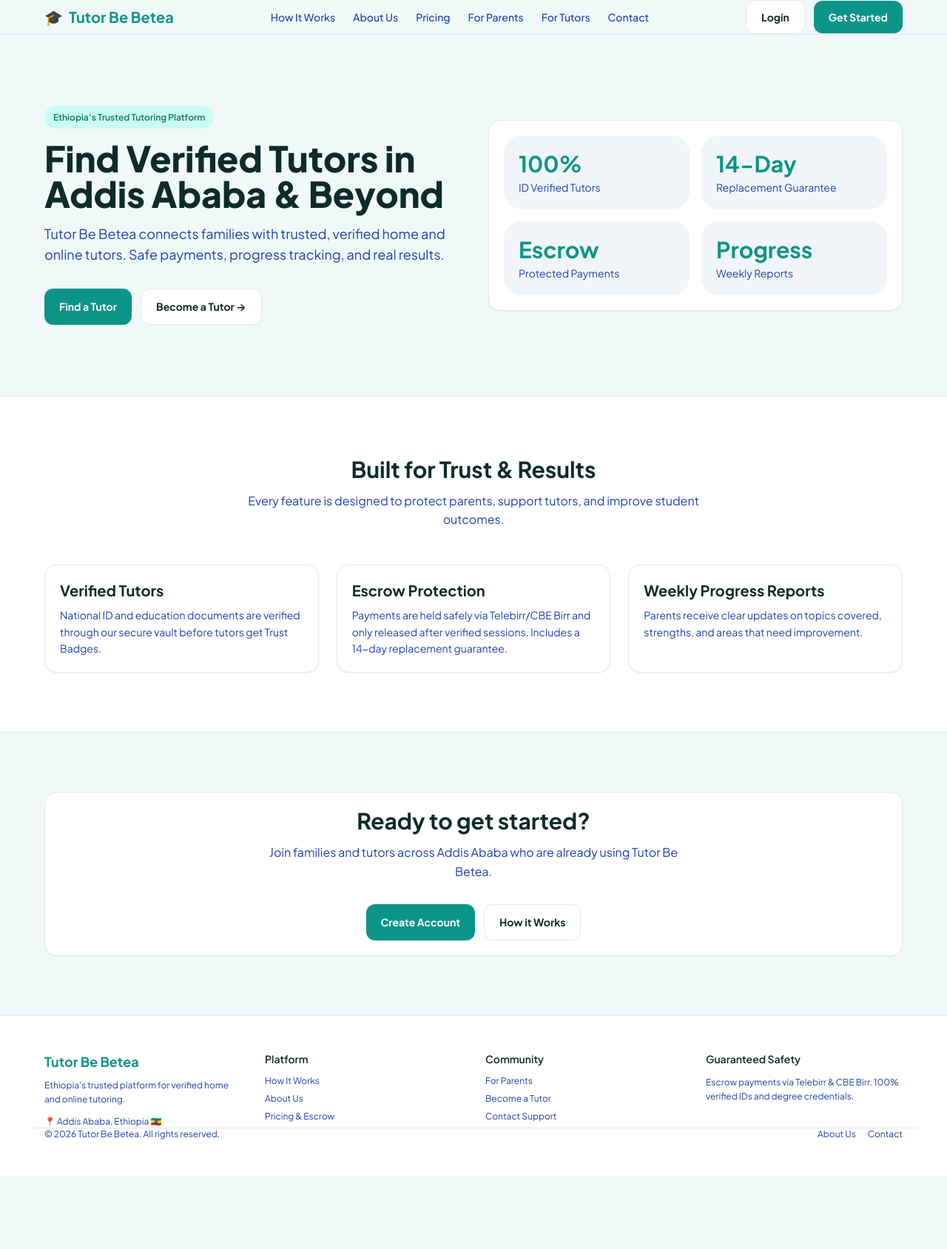
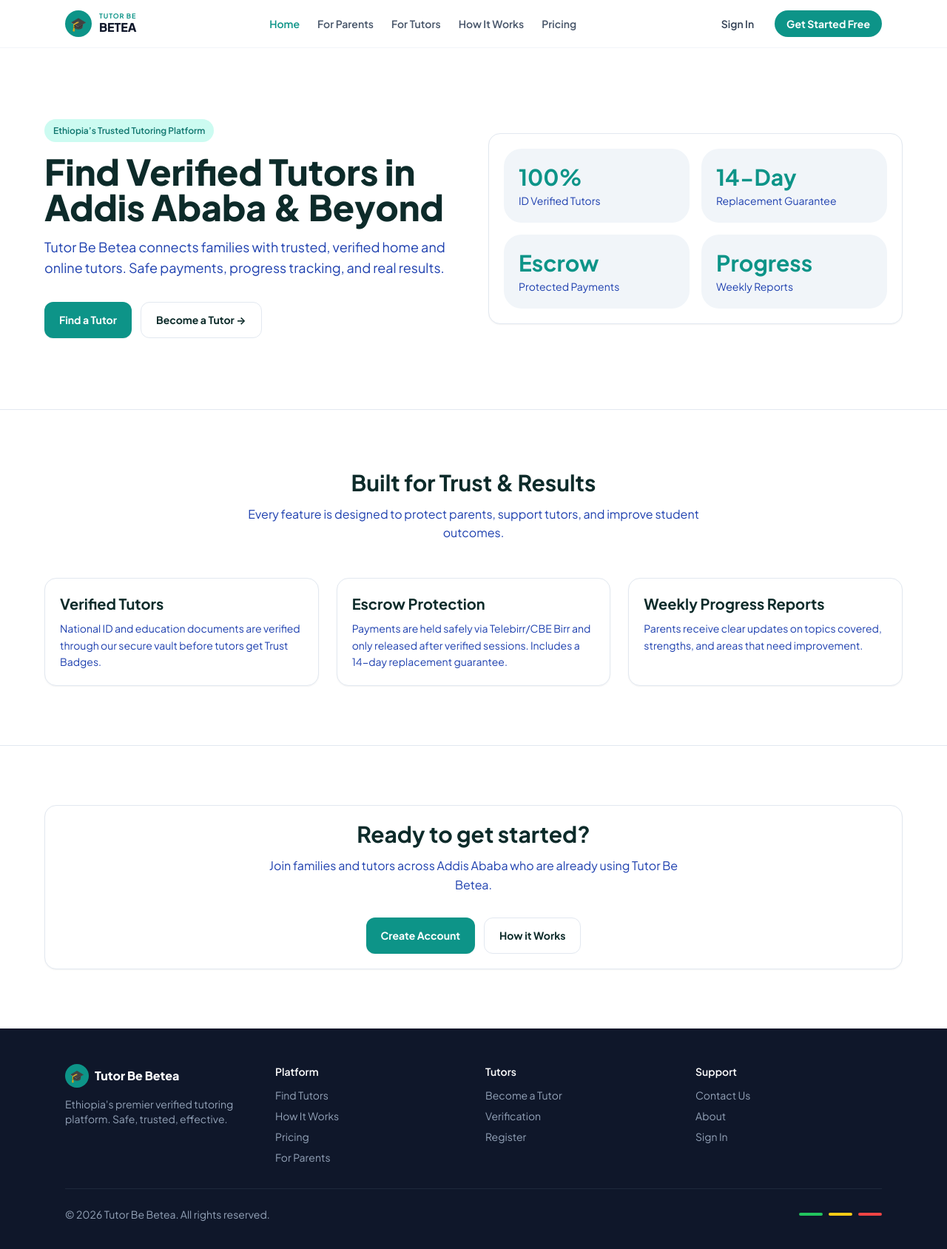
Before and after one commit to Zeordi/tutor-be-betea, a Next.js app in the folder apps/web/: page / in a window 1280 px wide. Shown: the top 1688 px of the page at 74% size. Before the commit the page ends 1589 px from the top, so only its background shows below. Built offline with nearby package versions, Linux system fonts and the light colour scheme.

Commit message:
Update layout.tsx

```diff
--- a/apps/web/app/(marketing)/layout.tsx
+++ b/apps/web/app/(marketing)/layout.tsx
@@ -1,4 +1,5 @@
-import Link from "next/link";
+import Header from "@/components/Header";
+import Footer from "@/components/Footer";
 
 export default function MarketingLayout({
   children,
@@ -6,102 +7,10 @@ export default function MarketingLayout({
   children: React.ReactNode;
 }) {
   return (
-    <div className="min-h-screen flex flex-col justify-between bg-[var(--background)] text-[var(--foreground)]">
-      {/* ==========================================
-          SHARED MARKETING NAVBAR
-      ========================================== */}
-      <header className="border-b border-[var(--border)] bg-[var(--background)]/80 backdrop-blur sticky top-0 z-50">
-        <div className="container flex items-center justify-between py-4">
-          <Link href="/" className="text-xl font-bold text-[var(--primary)] flex items-center gap-2">
-            <span>🎓</span> Tutor Be Betea
-          </Link>
-
-          {/* Nav Links */}
-          <nav className="hidden md:flex items-center gap-6 text-sm font-medium text-[var(--secondary)]">
-            <Link href="/how-it-works" className="hover:text-[var(--primary)] transition">
-              How It Works
-            </Link>
-            <Link href="/about" className="hover:text-[var(--primary)] transition">
-              About Us
-            </Link>
-            <Link href="/pricing" className="hover:text-[var(--primary)] transition">
-              Pricing
-            </Link>
-            <Link href="/for-parents" className="hover:text-[var(--primary)] transition">
-              For Parents
-            </Link>
-            <Link href="/for-tutors" className="hover:text-[var(--primary)] transition">
-              For Tutors
-            </Link>
-            <Link href="/contact" className="hover:text-[var(--primary)] transition">
-              Contact
-            </Link>
-          </nav>
-
-          {/* Auth Actions */}
-          <div className="flex items-center gap-3">
-            <Link href="/login" className="btn btn-secondary text-sm px-4 py-2">
-              Login
-            </Link>
-            <Link href="/register" className="btn btn-primary text-sm px-4 py-2">
-              Get Started
-            </Link>
-          </div>
-        </div>
-      </header>
-
-      {/* ==========================================
-          PAGE CONTENT
-      ========================================== */}
-      <main className="flex-1">{children}</main>
-
-      {/* ==========================================
-          SHARED MARKETING FOOTER
-      ========================================== */}
-      <footer className="border-t border-[var(--border)] py-12 bg-[var(--surface)] text-[var(--secondary)] text-sm">
-        <div className="container grid grid-cols-1 md:grid-cols-4 gap-8 mb-8">
-          <div>
-            <div className="text-lg font-bold text-[var(--primary)] mb-2">Tutor Be Betea</div>
-            <p className="text-xs text-[var(--secondary)] leading-relaxed">
-              Ethiopia&apos;s trusted platform for verified home and online tutoring.
-            </p>
-            <div className="text-xs text-[var(--secondary)] mt-3">📍 Addis Ababa, Ethiopia 🇪🇹</div>
-          </div>
-
-          <div>
-            <div className="font-semibold text-[var(--foreground)] mb-3">Platform</div>
-            <div className="flex flex-col gap-2 text-xs">
-              <Link href="/how-it-works" className="hover:text-[var(--primary)]">How It Works</Link>
-              <Link href="/about" className="hover:text-[var(--primary)]">About Us</Link>
-              <Link href="/pricing" className="hover:text-[var(--primary)]">Pricing & Escrow</Link>
-            </div>
-          </div>
-
-          <div>
-            <div className="font-semibold text-[var(--foreground)] mb-3">Community</div>
-            <div className="flex flex-col gap-2 text-xs">
-              <Link href="/for-parents" className="hover:text-[var(--primary)]">For Parents</Link>
-              <Link href="/for-tutors" className="hover:text-[var(--primary)]">Become a Tutor</Link>
-              <Link href="/contact" className="hover:text-[var(--primary)]">Contact Support</Link>
-            </div>
-          </div>
-
-          <div>
-            <div className="font-semibold text-[var(--foreground)] mb-3">Guaranteed Safety</div>
-            <p className="text-xs leading-relaxed">
-              Escrow payments via Telebirr & CBE Birr. 100% verified IDs and degree credentials.
-            </p>
-          </div>
-        </div>
-
-        <div className="container border-t border-[var(--border)] pt-6 flex flex-col md:flex-row justify-between items-center gap-4 text-xs">
-          <div>© {new Date().getFullYear()} Tutor Be Betea. All rights reserved.</div>
-          <div className="flex gap-4">
-            <Link href="/about">About Us</Link>
-            <Link href="/contact">Contact</Link>
-          </div>
-        </div>
-      </footer>
+    <div className="min-h-screen bg-white dark:bg-[#0A1628]">
+      <Header />
+      <main>{children}</main>
+      <Footer />
     </div>
   );
 }
```
